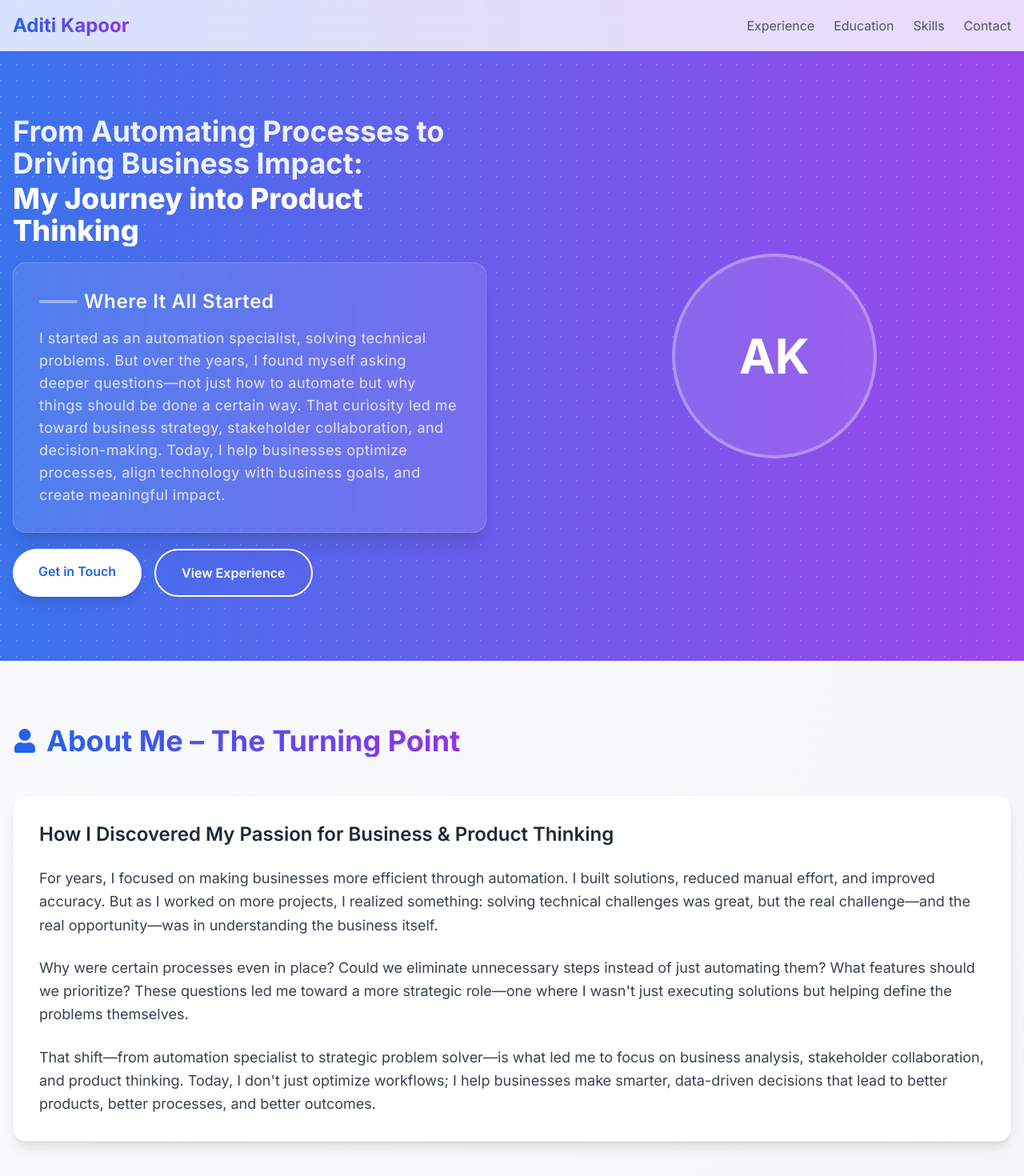
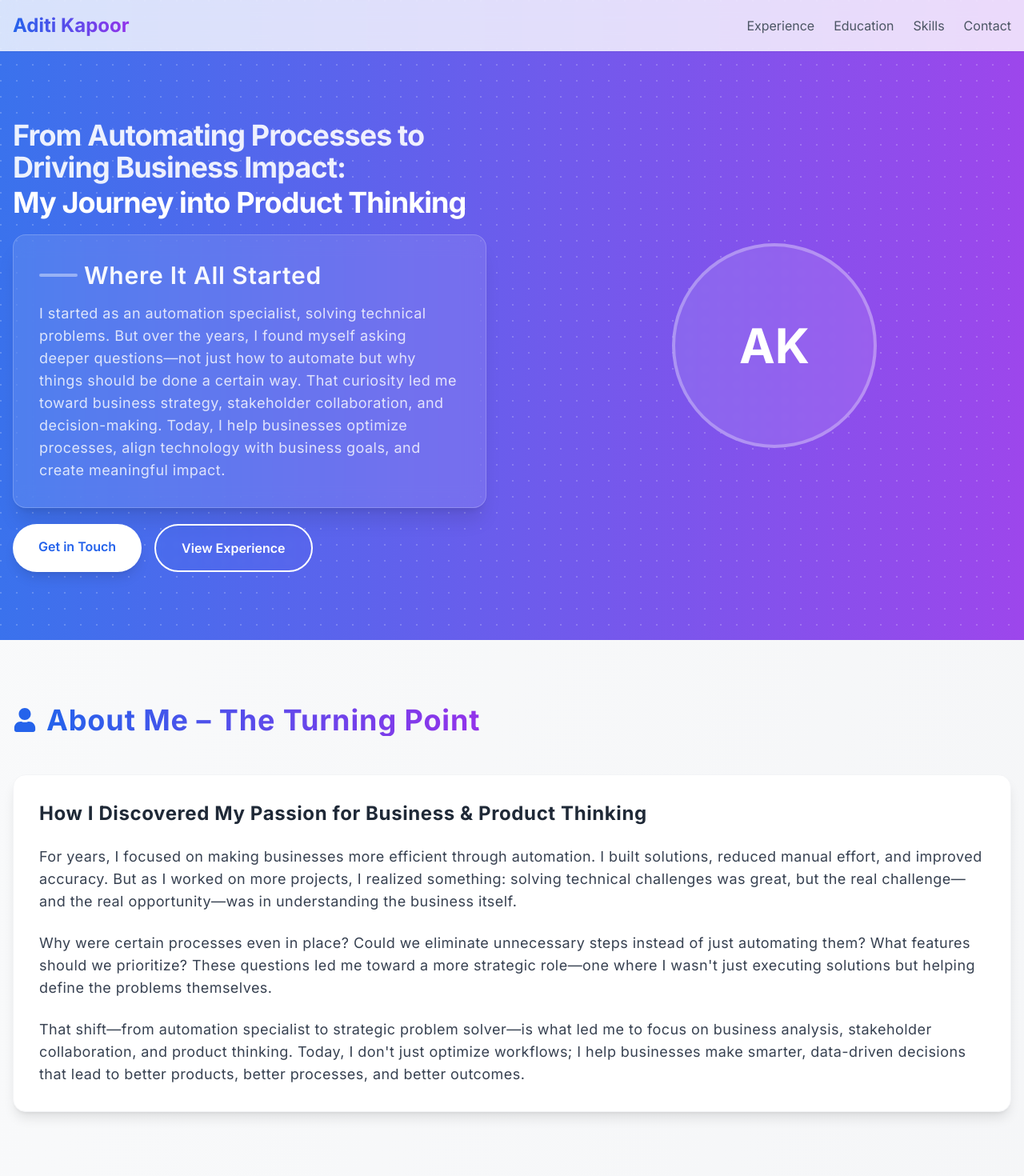
Before and after one commit to aditi-kapoor/portfolio, a Next.js app: page / in a window 1280 px wide. Shown: the top 1470 px of the page at 80% size. Built offline with nearby package versions, Linux system fonts and the light colour scheme.

Commit message:
Corrected Styling

```diff
--- a/src/app/components/About.tsx
+++ b/src/app/components/About.tsx
@@ -13,7 +13,7 @@ export const About = () => {
           className="flex items-center gap-3 mb-8 sm:mb-12"
         >
           <FaUser className="text-blue-600 text-2xl sm:text-3xl" />
-          <h2 className="text-3xl sm:text-4xl font-bold bg-gradient-to-r from-blue-600 to-purple-600 text-transparent bg-clip-text">
+          <h2 className="section-title">
             About Me – The Turning Point
           </h2>
         </motion.div>
@@ -23,22 +23,22 @@ export const About = () => {
           whileInView={{ opacity: 1, y: 0 }}
           transition={{ duration: 0.5, delay: 0.2 }}
           viewport={{ once: true }}
-          className="bg-white rounded-2xl shadow-lg p-6 sm:p-8 space-y-6 text-gray-700 backdrop-blur-sm border border-gray-100"
+          className="bg-white rounded-2xl shadow-lg p-6 sm:p-8 space-y-6 backdrop-blur-sm border border-gray-100"
         >
-          <h3 className="text-xl sm:text-2xl font-semibold text-gray-800">
+          <h3 className="card-title">
             How I Discovered My Passion for Business & Product Thinking
           </h3>
 
           <div className="space-y-6">
-            <p className="text-lg leading-relaxed">
+            <p className="body-text">
               For years, I focused on making businesses more efficient through automation. I built solutions, reduced manual effort, and improved accuracy. But as I worked on more projects, I realized something: solving technical challenges was great, but the real challenge—and the real opportunity—was in understanding the business itself.
             </p>
 
-            <p className="text-lg leading-relaxed">
+            <p className="body-text">
               Why were certain processes even in place? Could we eliminate unnecessary steps instead of just automating them? What features should we prioritize? These questions led me toward a more strategic role—one where I wasn't just executing solutions but helping define the problems themselves.
             </p>
 
-            <p className="text-lg leading-relaxed">
+            <p className="body-text">
               That shift—from automation specialist to strategic problem solver—is what led me to focus on business analysis, stakeholder collaboration, and product thinking. Today, I don't just optimize workflows; I help businesses make smarter, data-driven decisions that lead to better products, better processes, and better outcomes.
             </p>
           </div>
--- a/src/app/components/Connect.tsx
+++ b/src/app/components/Connect.tsx
@@ -13,7 +13,7 @@ export const Connect = () => {
           className="flex items-center gap-3 mb-8 sm:mb-12"
         >
           <FaHandshake className="text-blue-600 text-2xl sm:text-3xl" />
-          <h2 className="text-3xl sm:text-4xl font-bold bg-gradient-to-r from-blue-600 to-purple-600 text-transparent bg-clip-text">
+          <h2 className="section-title">
             The Next Chapter: Let's Connect
           </h2>
         </motion.div>
@@ -26,7 +26,7 @@ export const Connect = () => {
           className="bg-white rounded-2xl shadow-lg border border-gray-100 overflow-hidden"
         >
           <div className="bg-gradient-to-r from-blue-50 to-purple-50 p-6 sm:p-8 border-b border-gray-100">
-            <p className="text-lg sm:text-xl text-gray-700 leading-relaxed">
+            <p className="body-text">
               I'm always excited to connect with like-minded professionals who care about solving problems, optimizing processes, and driving impact. Whether you're a fellow strategist, a hiring manager, or just someone interested in process and product thinking, let's chat!
             </p>
           </div>
--- a/src/app/components/Hero.tsx
+++ b/src/app/components/Hero.tsx
@@ -91,11 +91,11 @@ export const Hero = () => {
               className="space-y-5"
             >
               <div className="space-y-1">
-                <h1 className="text-2xl sm:text-3xl md:text-4xl font-bold text-white/90 leading-snug">
+                <h1 className="text-white/90">
                   From Automating Processes to
                   <br className="hidden sm:block" />
                   Driving Business Impact:
-                  <span className="block mt-1 text-2xl sm:text-3xl md:text-4xl font-extrabold bg-gradient-to-r from-white via-white to-white/90 bg-clip-text text-transparent">
+                  <span className="block mt-1 text-white">
                     My Journey into Product Thinking
                   </span>
                 </h1>
@@ -110,11 +110,11 @@ export const Hero = () => {
                 <div className="space-y-4">
                   <div className="flex items-center gap-2">
                     <div className="h-1 w-12 bg-white/40 rounded-full"></div>
-                    <h2 className="text-xl sm:text-2xl font-semibold text-white/95 tracking-wide">
+                    <h2 className="text-white/95">
                       Where It All Started
                     </h2>
                   </div>
-                  <p className="text-base sm:text-lg text-white/80 leading-loose font-normal tracking-wide">
+                  <p className="text-white/80">
                     I started as an automation specialist, solving technical problems. But over the years, I found myself asking deeper questions—not just how to automate but why things should be done a certain way. That curiosity led me toward business strategy, stakeholder collaboration, and decision-making. Today, I help businesses optimize processes, align technology with business goals, and create meaningful impact.
                   </p>
                 </div>
--- a/src/app/globals.css
+++ b/src/app/globals.css
@@ -15,3 +15,37 @@
     --background-end-rgb: 0, 0, 0;
   }
 }
+
+@layer base {
+  h1 {
+    @apply text-2xl sm:text-3xl md:text-4xl font-bold leading-tight tracking-tight;
+  }
+
+  h2 {
+    @apply text-xl sm:text-2xl md:text-3xl font-semibold leading-snug tracking-wide;
+  }
+
+  h3 {
+    @apply text-lg sm:text-xl font-semibold leading-snug tracking-wide;
+  }
+
+  p {
+    @apply text-base sm:text-lg leading-relaxed tracking-wide;
+  }
+
+  .gradient-text {
+    @apply bg-gradient-to-r from-blue-600 to-purple-600 text-transparent bg-clip-text;
+  }
+
+  .section-title {
+    @apply text-3xl sm:text-4xl font-bold gradient-text;
+  }
+
+  .card-title {
+    @apply text-xl sm:text-2xl font-bold text-gray-800;
+  }
+
+  .body-text {
+    @apply text-base sm:text-lg text-gray-700 leading-relaxed;
+  }
+}
```
